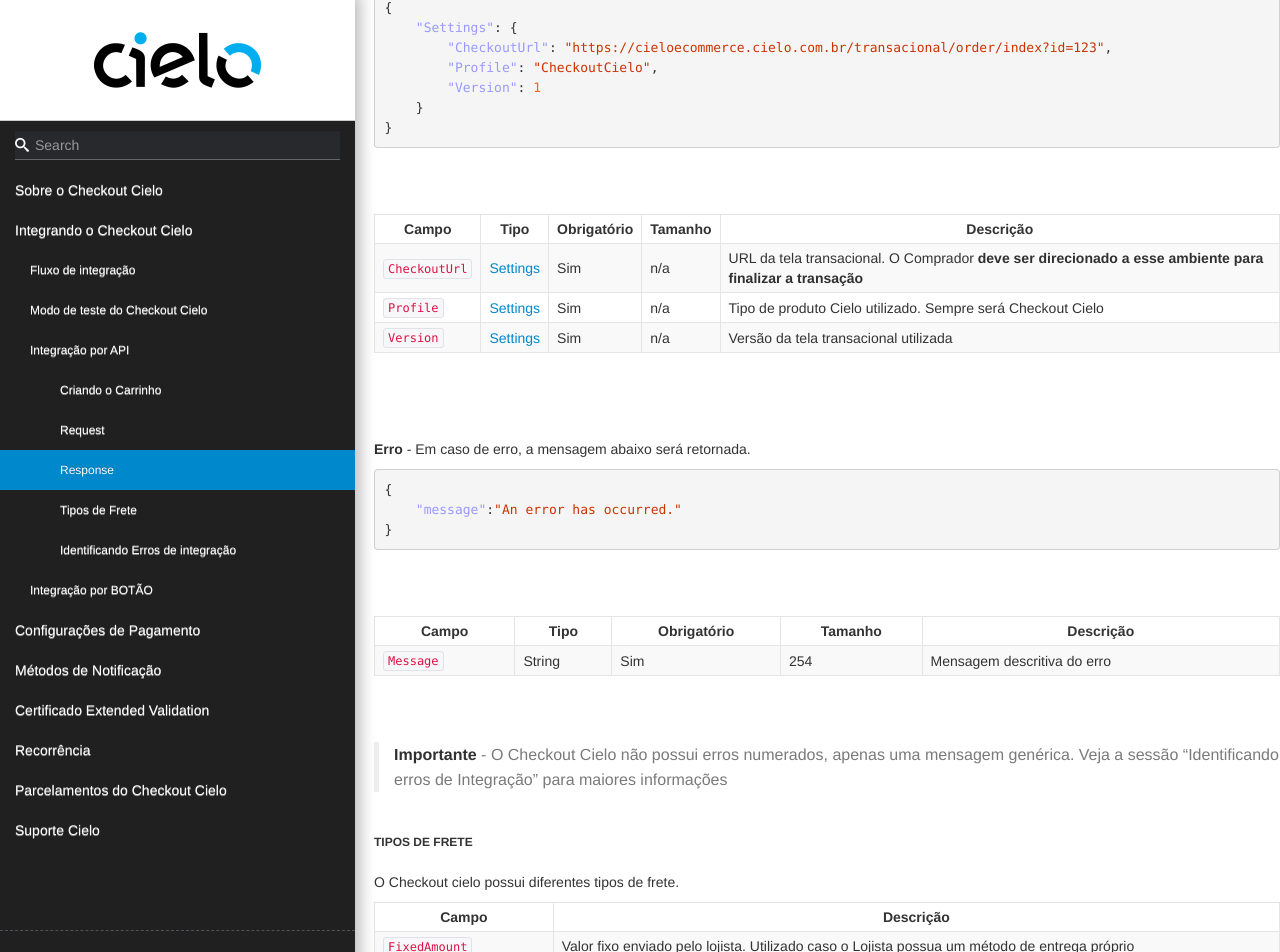
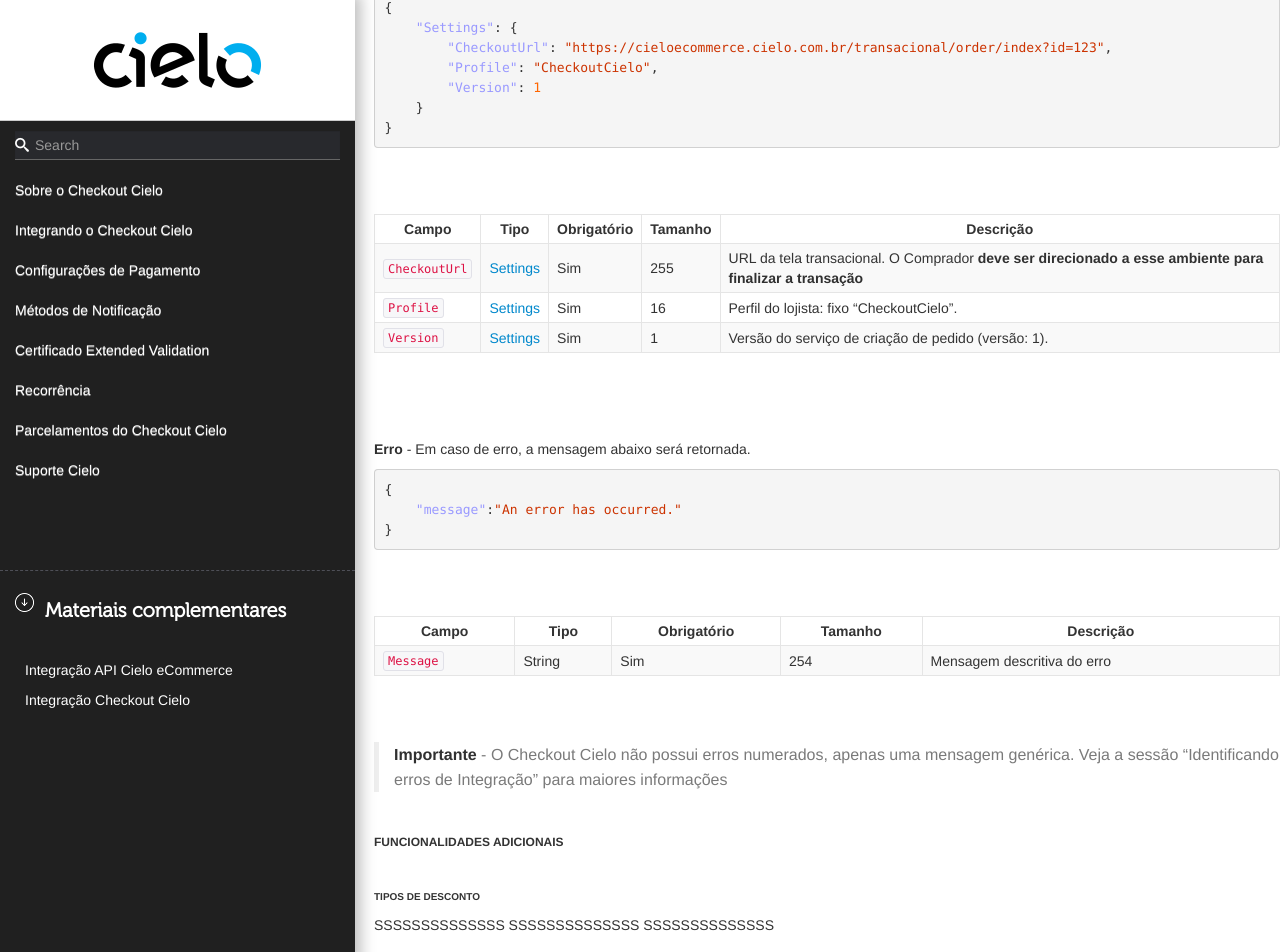
Before and after one commit to DeveloperCielo/Tutorial, a Jekyll site: the page built from _posts/2017-08-25-Checkout.md, in a window 1280 px wide and 1400 px high, scrolled down 13072 px. Shown: the top 952 px of the window. Built offline with Jekyll 4.4.1, drawn with Linux system fonts in a browser that asks for light colours; some web fonts are replaced; some of the changed text lies outside the part shown.

Commit message:
Updated '_posts/2017-08-25-Checkout.md' via CloudCannon

```diff
--- a/_posts/2017-08-25-Checkout.md
+++ b/_posts/2017-08-25-Checkout.md
@@ -470,9 +470,9 @@
 
 | Campo         | Tipo                  | Obrigatório | Tamanho | Descrição                                                                                                 |
 |---------------|-----------------------|-------------|---------|-----------------------------------------------------------------------------------------------------------|
-| `CheckoutUrl` | [Settings](#settings) | Sim         | n/a     | URL da tela transacional. O Comprador **deve ser direcionado a esse ambiente para finalizar a transação** |
-| `Profile`     | [Settings](#settings) | Sim         | n/a     | Tipo de produto Cielo utilizado. Sempre será Checkout Cielo                                               |
-| `Version`     | [Settings](#settings) | Sim         | n/a     | Versão da tela transacional utilizada                                                                     |
+| `CheckoutUrl` | [Settings](#settings) | Sim         | 255     | URL da tela transacional. O Comprador **deve ser direcionado a esse ambiente para finalizar a transação** |
+| `Profile`     | [Settings](#settings) | Sim         | 16      | Perfil do lojista: fixo “CheckoutCielo”.                                                                  |
+| `Version`     | [Settings](#settings) | Sim         | 1       | Versão do serviço de criação de pedido (versão: 1).                                                       |
 
 <BR><BR><BR>
 
@@ -496,12 +496,23 @@
 
 
 
-
-
-
-
-
-### Tipos de Frete
+### Funcionalidades Adicionais
+
+
+#### Tipos de desconto
+
+SSSSSSSSSSSSSS
+SSSSSSSSSSSSSS
+SSSSSSSSSSSSSS
+
+#### Tipos de "Opções"
+
+SSSSSSSSSSSSSS
+SSSSSSSSSSSSSS
+SSSSSSSSSSSSSS
+
+
+#### Tipos de Frete
 
 O Checkout cielo possui diferentes tipos de frete.
 
```
